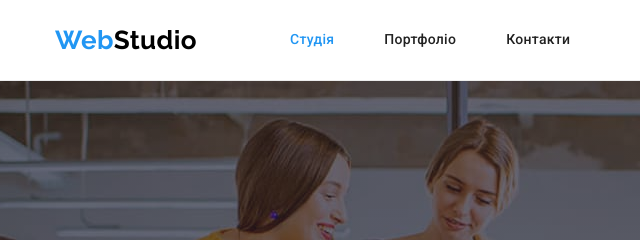
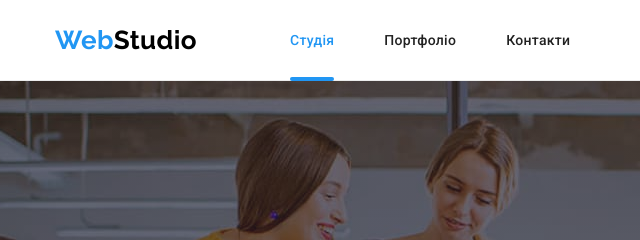
Before and after one commit to Midland707/goit-markup-hw-05, a plain HTML site: page index.html in a window 1280 px wide. Shown: the top 240 px of the page, 0-640 px from the left. Drawn offline with nearby package versions, Linux system fonts and the light colour scheme.

Commit message:
added underline nav-links

```diff
--- a/css/styles.css
+++ b/css/styles.css
@@ -118,9 +118,9 @@ button {
 }
 
 .menu-link {
-    display: block;
-    padding-top: 32px;
-    padding-bottom: 32px;
+    position: relative;
+    padding-top: 33px;
+    padding-bottom: 33px;
     font-weight: 500;
     line-height: 1.14;
     letter-spacing: 0.02em;
@@ -133,6 +133,17 @@ button {
 .contacts-link:focus,
 .current {
     color: var(--active-color);
+}
+
+.menu-link.current::after {
+    content: "";
+    display: block;
+    position: absolute;
+    bottom: 0;
+    width: 100%;
+    height: 4px;
+    background-color: var(--active-color);
+    border-radius: 2px;
 }
 
 .contacts-list {
```
